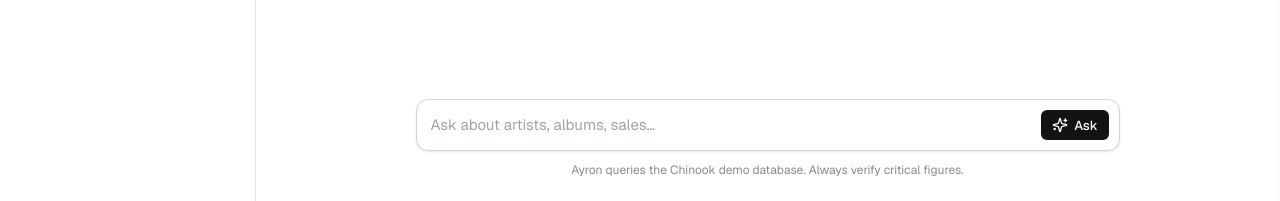
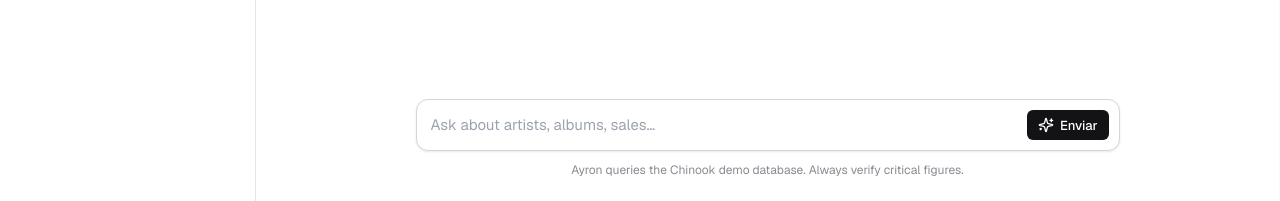
Before and after one commit to aalonsomavin/Ayron, a Django app: template backend/templates/chat/detail.html in a window 1280 px wide. Shown: the part 599-800 px from the top of the page. Run offline with Django 5.2, Linux system fonts and the light colour scheme; the template is opened without the code that fills it, so the values that code supplies are empty; the visitor is signed in with stand-in values (Sample User, id 1); parts of the project's set-up code (start-up, migrations or seed data) failed here and were passed over.

Commit message:
change send button

```diff
--- a/backend/templates/chat/detail.html
+++ b/backend/templates/chat/detail.html
@@ -90,9 +90,9 @@
               {% if conversation.status == "processing" %}disabled{% endif %}
             />
             {% if conversation.status == "processing" %}
-              {% include "components/button.html" with id="chat-send" variant="primary" size="sm" type="submit" label="Ask" left_icon="sparkles" disabled="disabled" %}
+              {% include "components/button.html" with id="chat-send" variant="primary" size="sm" type="submit" label="Enviar" left_icon="sparkles" disabled="disabled" %}
             {% else %}
-              {% include "components/button.html" with id="chat-send" variant="primary" size="sm" type="submit" label="Ask" left_icon="sparkles" %}
+              {% include "components/button.html" with id="chat-send" variant="primary" size="sm" type="submit" label="Enviar" left_icon="sparkles" %}
             {% endif %}
           </div>
         </form>
```
